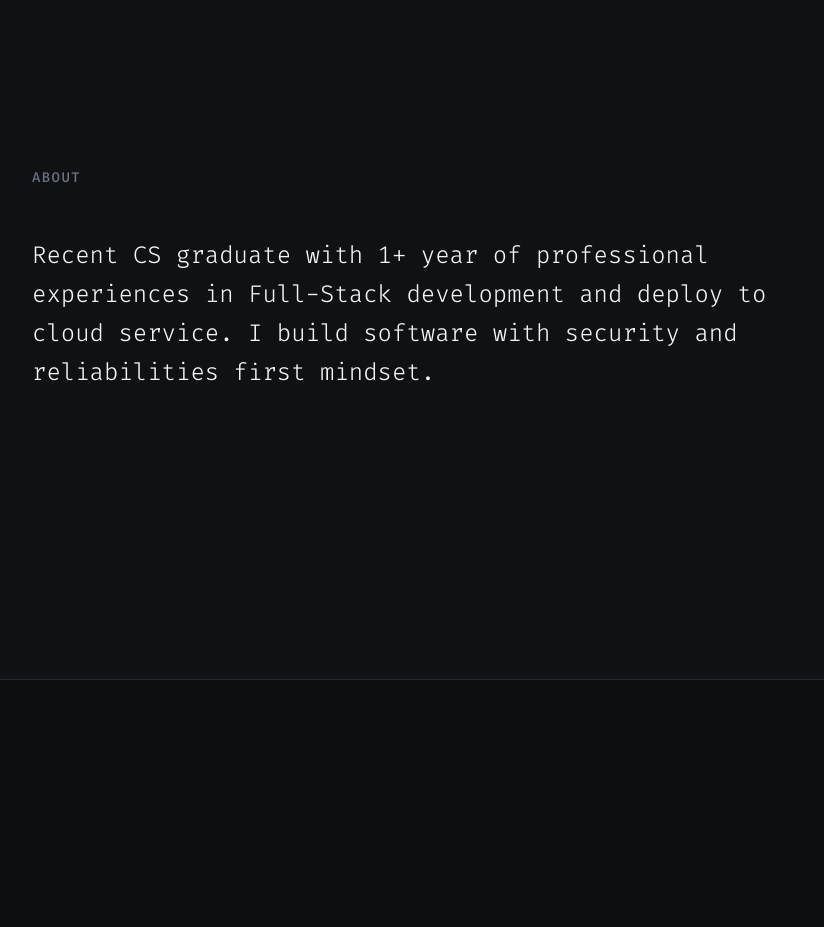
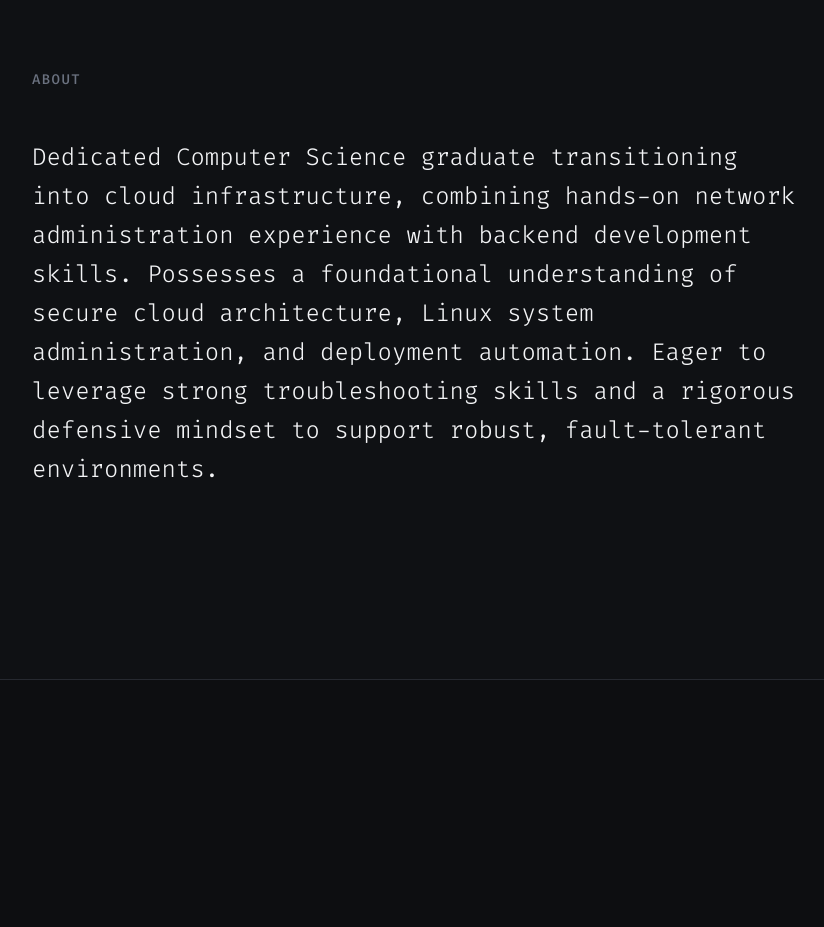
Before and after one commit to khemerak/pavkhemerak.is-a.dev, a React (Vite) app: page /contact in a window 1280 px wide. Shown: the part 920-1847 px from the top of the page, without its empty margins (320-1144 px from the left). Built offline with nearby package versions, Linux system fonts and the light colour scheme.

Commit message:
Update Information

```diff
--- a/src/components/About.jsx
+++ b/src/components/About.jsx
@@ -3,7 +3,14 @@ function About() {
         <section id="about" className={"min-h-[60vh] md:min-h-screen flex flex-col justify-center p-8 md:p-6 lg:p-24 border-b border-mono-border bg-mono-surface/30"}>
             <h3 className={"text-sm uppercase tracking-widest text-mono-muted mb-8 md:mb-12 font-medium"}>About</h3>
             <div className={"max-w-3xl"}>
-                <p className={"text-lg md:text-2xl font-primary leading-relaxed font-light text-mono-primary"}>Recent CS graduate with 1+ year of professional experiences in Full-Stack development and deploy to cloud service. I build software with security and reliabilities first mindset.</p>
+                <p className={"text-lg md:text-2xl font-primary leading-relaxed font-light text-mono-primary"}>Dedicated Computer Science graduate transitioning into cloud
+                    infrastructure, combining hands-on network administration experience
+                    with backend development skills. Possesses a foundational
+                    understanding of secure cloud architecture, Linux system
+                    administration, and deployment automation. Eager to leverage strong
+                    troubleshooting skills and a rigorous defensive mindset to support
+                    robust, fault-tolerant environments.
+                </p>
             </div>
         </section>
     )
```
